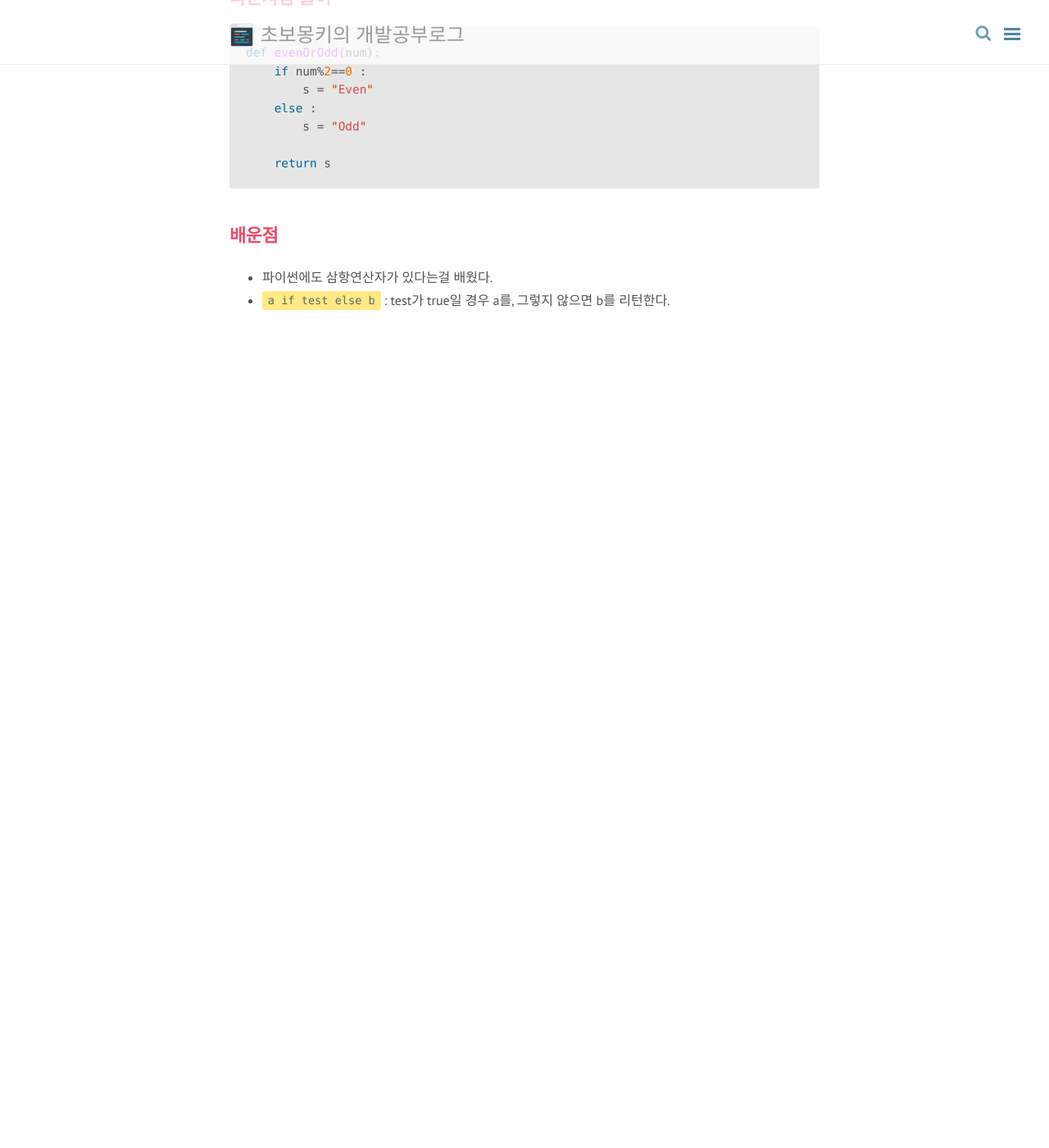
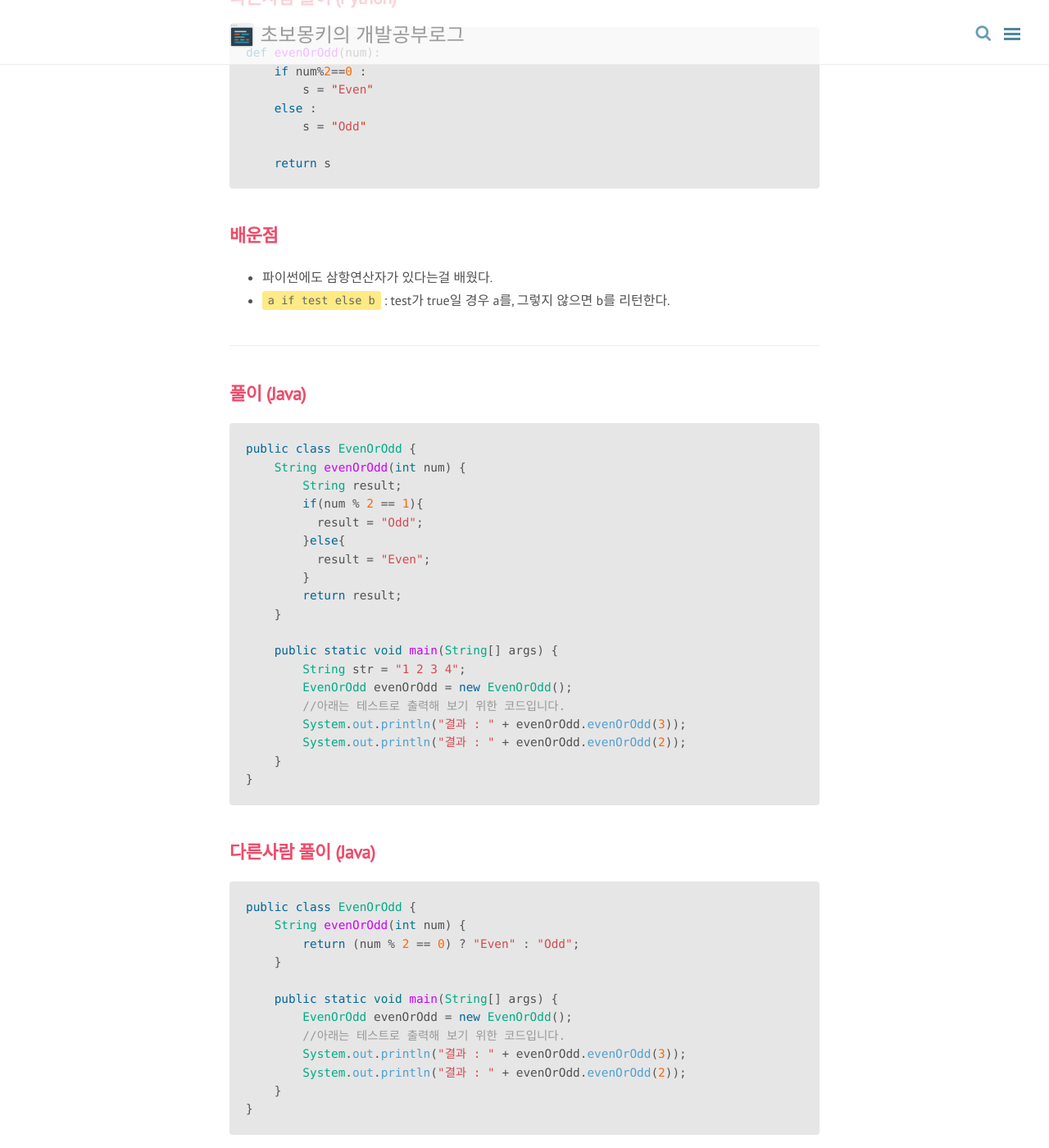
Before and after one commit to wayhome25/wayhome25.github.io, a Jekyll site: the page built from _posts/algorithm/2017-03-06-evenOrOdd.md, in a window 1280 px wide and 1400 px high, scrolled down 840 px. Shown: the whole window at 82% size. Built offline with Jekyll 4.4.1, drawn with Linux system fonts in a browser that asks for light colours; nearby versions of some CDN libraries; comment, search, counter and statistics services are not loaded; before the commit the page ends 1285 px from its top, so only the background shows below that; some of the changed text lies outside the part shown.

Commit message:
add blog post

````diff
--- a/_posts/algorithm/2017-03-06-evenOrOdd.md
+++ b/_posts/algorithm/2017-03-06-evenOrOdd.md
@@ -1,6 +1,6 @@
 ---
 layout: post
-title: level 1. 짝수와 홀수 - 삼항연산자
+title: level 1. 짝수와 홀수 - 삼항연산자 (Java, Python)
 category: 알고리즘 문제풀이
 permalink: /algorithm/:year/:month/:day/:title/
 
@@ -26,7 +26,8 @@ print("결과 : " + evenOrOdd(3))
 print("결과 : " + evenOrOdd(2))
 ```
 
-## 다른사람 풀이
+
+## 다른사람 풀이 (Python)
 
 ```python
 def evenOrOdd(num):
@@ -41,3 +42,46 @@ def evenOrOdd(num):
 ## 배운점
 - 파이썬에도 삼항연산자가 있다는걸 배웠다.
 - `a if test else b` : test가 true일 경우 a를, 그렇지 않으면 b를 리턴한다.
+
+---
+
+## 풀이 (Java)
+
+```java
+public class EvenOrOdd {
+    String evenOrOdd(int num) {
+        String result;
+      	if(num % 2 == 1){
+          result = "Odd";
+        }else{
+          result = "Even";
+        }
+        return result;
+    }
+
+    public static void main(String[] args) {
+        String str = "1 2 3 4";
+        EvenOrOdd evenOrOdd = new EvenOrOdd();
+        //아래는 테스트로 출력해 보기 위한 코드입니다.
+        System.out.println("결과 : " + evenOrOdd.evenOrOdd(3));
+        System.out.println("결과 : " + evenOrOdd.evenOrOdd(2));
+    }
+}
+```
+
+## 다른사람 풀이 (Java)
+
+```java
+public class EvenOrOdd {
+    String evenOrOdd(int num) {
+        return (num % 2 == 0) ? "Even" : "Odd";
+    }
+
+    public static void main(String[] args) {
+        EvenOrOdd evenOrOdd = new EvenOrOdd();
+        //아래는 테스트로 출력해 보기 위한 코드입니다.
+        System.out.println("결과 : " + evenOrOdd.evenOrOdd(3));
+        System.out.println("결과 : " + evenOrOdd.evenOrOdd(2));
+    }
+}
+```
````
Also changed, not shown: _posts/TIL(Today I Learned)/2017-06-05-06-11-TIL.md (+7 -0 lines), _posts/algorithm/2017-02-11-strToInt.md (+27 -8 lines), _posts/algorithm/2017-06-09-selfNumber.md (added, +36 -0 lines).
